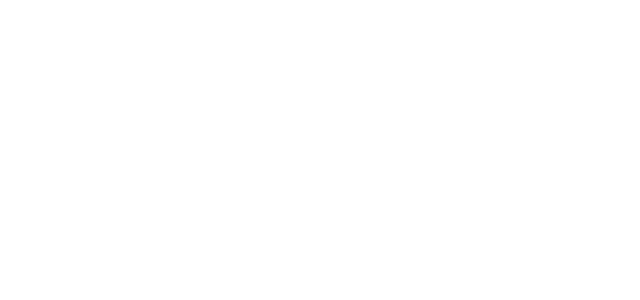
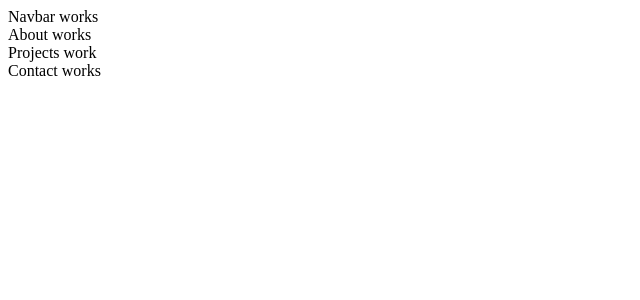
Before and after one commit to bergeper/ReactPorfolio, a React (Vite) app: page / in a window 1280 px wide. Shown: the top 300 px of the page, without its empty margins (0-640 px from the left). Built offline with nearby package versions, Linux system fonts and the light colour scheme.

Commit message:
(feat): files for each section added

```diff
--- a/src/App.tsx
+++ b/src/App.tsx
@@ -1,7 +1,11 @@
-import './App.scss';
+import { Layout } from './components/Layout/Layout';
 
 function App() {
-  return <></>;
+  return (
+    <>
+      <Layout></Layout>
+    </>
+  );
 }
 
 export default App;
--- /dev/null
+++ b/src/components/About/About.tsx
@@ -0,0 +1,3 @@
+export const About = () => {
+  return <section>About works</section>;
+};
--- /dev/null
+++ b/src/components/Contact/Contact.tsx
@@ -0,0 +1,3 @@
+export const Contact = () => {
+  return <section>Contact works</section>;
+};
--- /dev/null
+++ b/src/components/Layout/Layout.tsx
@@ -0,0 +1,20 @@
+import { About } from '../About/About';
+import { Contact } from '../Contact/Contact';
+import { Navbar } from '../Navigation/Navbar';
+import { Projects } from '../Projects/Projects';
+
+export const Layout = () => {
+  return (
+    <>
+      <header>
+        <Navbar></Navbar>
+      </header>
+      <main>
+        <About></About>
+        <Projects></Projects>
+        <Contact></Contact>
+      </main>
+      <footer></footer>
+    </>
+  );
+};
--- /dev/null
+++ b/src/components/Navigation/Navbar.tsx
@@ -0,0 +1,3 @@
+export const Navbar = () => {
+  return <nav>Navbar works</nav>;
+};
--- /dev/null
+++ b/src/components/Projects/Projects.tsx
@@ -0,0 +1,3 @@
+export const Projects = () => {
+  return <section>Projects work</section>;
+};
--- a/src/main.tsx
+++ b/src/main.tsx
@@ -1,7 +1,6 @@
 import React from 'react';
 import ReactDOM from 'react-dom/client';
 import App from './App.tsx';
-import './index.scss';
 
 ReactDOM.createRoot(document.getElementById('root') as HTMLElement).render(
   <React.StrictMode>
```
Also changed, not shown: src/components/Layout/Layout.scss (added), src/components/Navigation/Navbar.scss (added).
